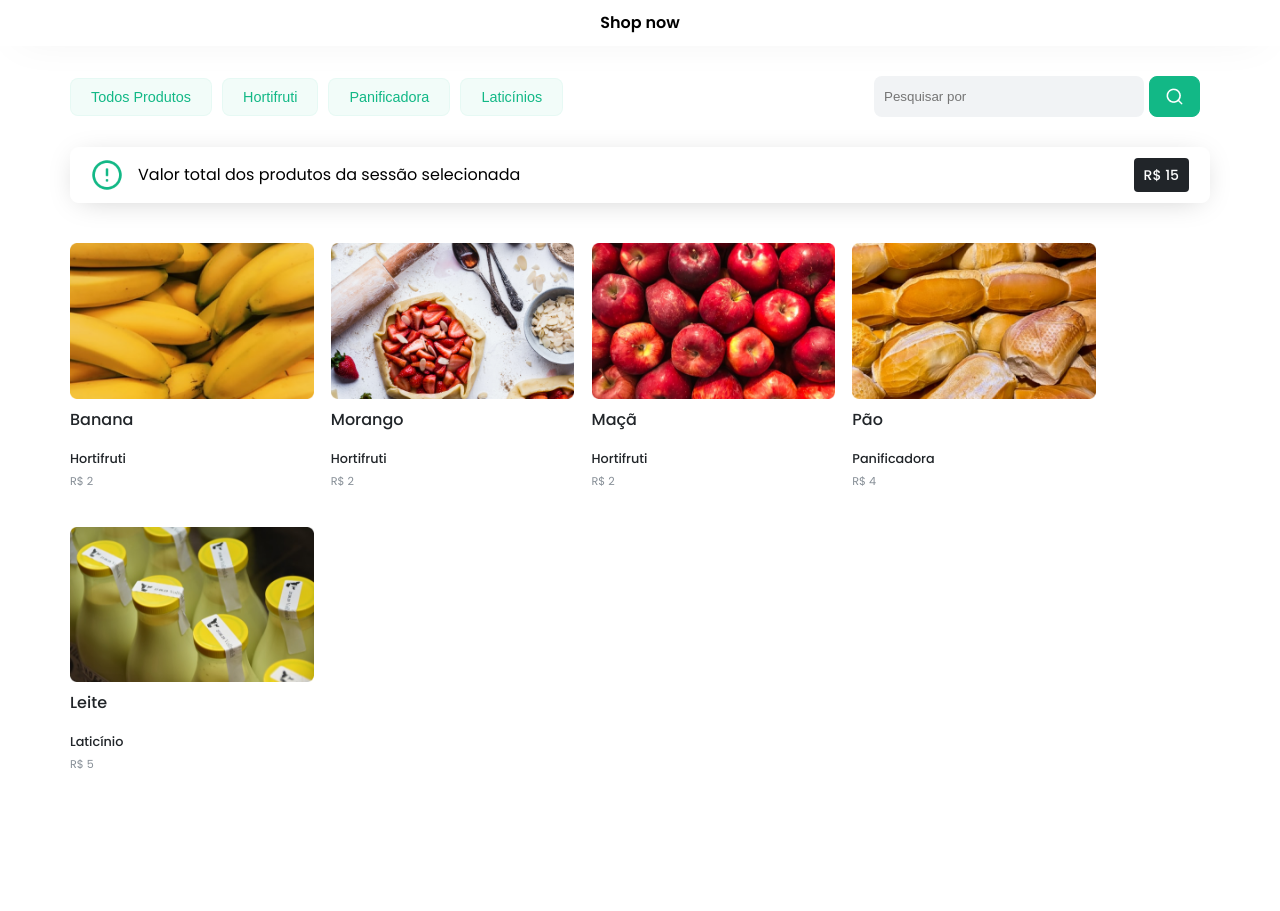
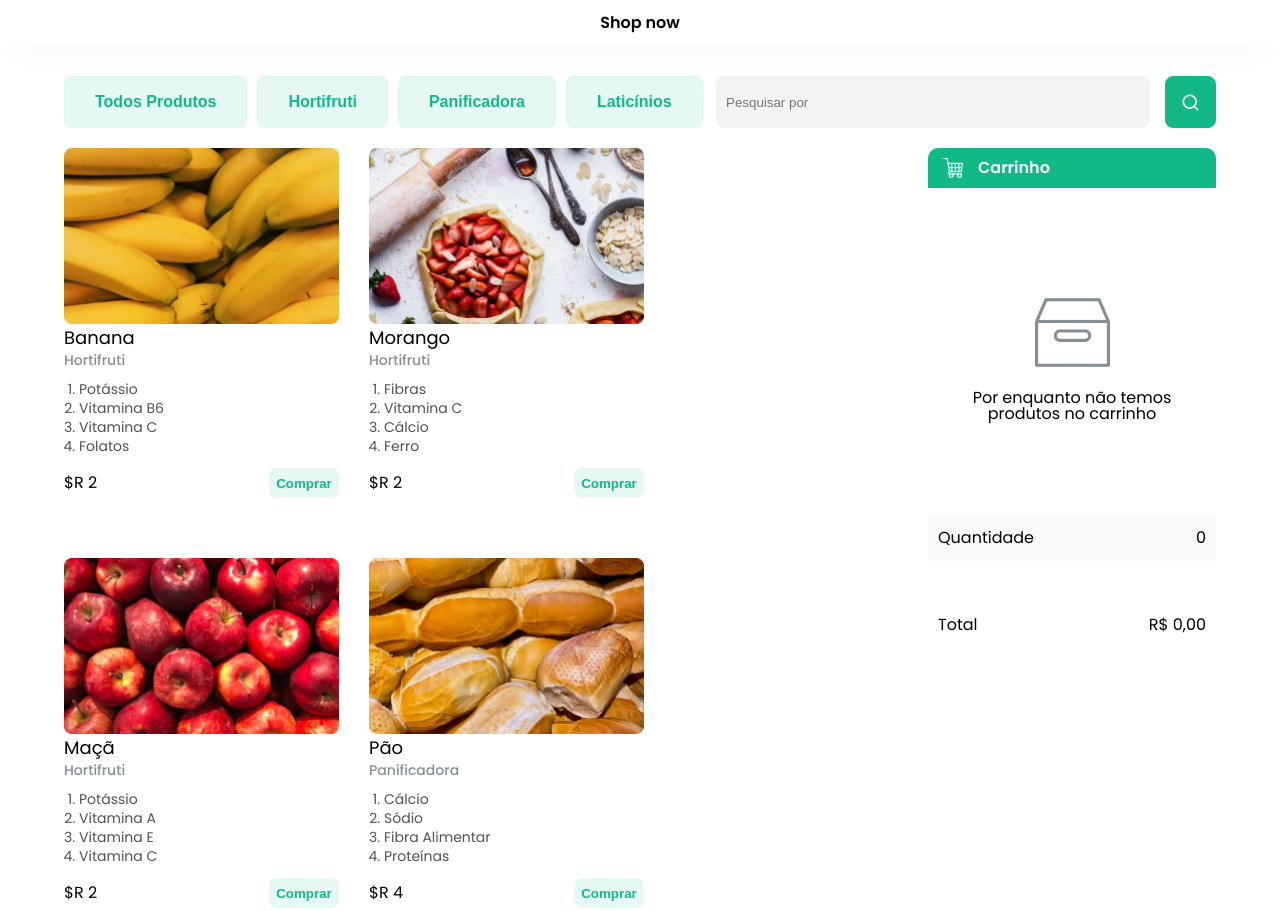
Before and after one commit to Kenzie-Academy-Brasil-Developers/entrega-lista-produtos-m2-sprint-1b-Noodle1616, a plain HTML site: page index.html in a window 1280 px wide. Shown: the top 911 px of the page. Before the commit the page ends 811 px from the top, so only its background shows below. Drawn offline with Linux system fonts and the light colour scheme.

Commit message:
Atualização

```diff
--- a/index.html
+++ b/index.html
@@ -1,11 +1,12 @@
 <!DOCTYPE html>
-<html lang="en">
+<html lang="pt-BR">
   <head>
     <meta charset="UTF-8" />
     <meta http-equiv="X-UA-Compatible" content="IE=edge" />
     <meta name="viewport" content="width=device-width, initial-scale=1.0" />
     <link rel="stylesheet" href="./src/css/reset.css" />
-    <link rel="stylesheet" href="./src/css/style.css" />
+    <!-- <link rel="stylesheet" href="./src/css/style.css" /> -->
+    <link rel="stylesheet" href="./src/css/style2.css">
     <link rel="preconnect" href="https://fonts.googleapis.com" />
     <link rel="preconnect" href="https://fontawesome.com" />
     <link rel="preconnect" href="https://fonts.gstatic.com" crossorigin />
@@ -51,13 +52,14 @@
           </button>
         </div>
       </section>
-      <section class="priceContainer">
+      <section class=" loja">
+      <!-- <section class="priceContainer">
         <div>
             <img src="./src/img/alert-circle.png" alt="exclamação de alerta">
             <p>Valor total dos produtos da sessão selecionada</p>
         </div>
         <span class="valorTotal">R$ 0.00</span>
-      </section>
+      </section> -->
       <!-- CONTAINER DE PRODUTOS -->
       <section class="containerVitrine">
         <div class="containerListaProdutos">
@@ -77,6 +79,39 @@
                 </ul>
         </div>
       </section>
+      <section class="carrinho">
+
+          <header>
+            <img class="icone" src="./src/img/carrinho.png" alt="Carrinho de Compra">
+            <h2>Carrinho</h2>
+          </header>
+          <ul class="carrinho_list">
+            <!-- <li>
+              <img src="./src/img/maça.png" alt="Imagem maçã">
+              <div>
+              <h3>Maçã</h3>
+              <span>Hortifruti</span>
+              <p>R$ 2.00</p>
+              </div>
+              <button>X</button>
+            </li> -->
+            <!-- <div class="carrinho_vazio">
+              <img src="./src/img/Empty-Box-icon.png" alt="carrinho vazio" width="75px">
+              <p>Por enquanto não temos produtos no carrinho</p>
+            </div> -->
+          </ul>
+        <section class="info">
+          <div class="quantidade info_style">
+            <p> Quantidade </p>
+            <p class="quantidade_valor"> 0 </p>
+          </div>
+          <div class="info_style">
+            <p> Total</p>
+            <p class= "preco"> R$ 0,00</p>
+          </div>
+        </section>
+      </section>
+    </section>
     </main>
     <script src="./src/js/dataProdutos.js"></script>
     <script src="./src/js/script.js"></script>
--- a/src/css/style.css
+++ b/src/css/style.css
@@ -22,7 +22,7 @@ margin: 0 70px;
 
 .filtersContainer {
 display: flex;
-justify-content: space-between;
+/* justify-content: space-between; */
 align-items: center;
 padding: 30px 0;
 }
@@ -133,10 +133,12 @@ width: 100%;
 .containerListaProdutos ul {
 list-style: none;
 display: flex;
+flex-direction: column;
 flex-wrap: wrap;
 justify-content: space-between;
 margin-top: 40px;
 width: 90%;
+background-color: rgb(161, 114, 52);
 }
 
 .containerListaProdutos ul li {
--- /dev/null
+++ b/src/css/style2.css
@@ -0,0 +1,274 @@
+body {
+    font-family: "Poppins", sans-serif;
+}
+header {
+    text-align: center;
+    padding: 15px;
+    font-weight: 600;
+    background: #ffffff;
+    box-shadow: 0px 4px 40px -20px rgba(0, 0, 0, 0.25);
+    margin-bottom: 30px;
+}
+main {
+    margin: 0 auto;
+    width: 90%;
+}
+.filtersContainer {
+    display: flex;
+    justify-content: start;
+    flex-direction: column;
+}
+#botoesContainer {
+    display: flex;
+    overflow-x: scroll;
+
+}
+.estiloGeralBotoes {
+    border: 1.5px solid rgba(18, 184, 134, 0.05);
+    background: rgb(18, 184, 134, 0.1);
+    border-radius: 8px;
+    padding: 0px 30px;
+    height: 52px;
+    cursor: pointer;
+    font-weight: 500;
+    color: #12B886;
+    font-weight: 600;
+    font-size: 1rem;
+    margin-right: 10px;
+}
+#botoesContainer::-webkit-scrollbar{
+    width: 0;
+}
+.estiloGeralBotoes--filter:hover {
+    background-color: #12b886;
+    color: #ffffff;
+    transition: ease-in-out 0.2s;
+}
+.botoesClickStyle {
+    background-color: #12b886;
+    color: #ffffff;
+}
+.containerBuscaPorNome {
+    display: flex;
+}
+.campoBuscaPorNome {
+    border: none;
+    padding: 0 10px;
+    background: #F1F3F5;
+    border-radius: 8px;
+    margin-right: 15px;
+    width: 100%;
+    color: #515252;
+    font-weight: 400;
+    height: 52px;
+}
+.estiloGeralBotoes--botaoBuscaPorNome {
+    display: flex;
+    flex-direction: row;
+    justify-content: center;
+    align-items: center;
+    padding: 10px 15px;
+    background: #12b886;
+    border: 1.5px solid #12b886;
+    border-radius: 8px;
+    margin: 0px;
+}
+.loja{
+    display: flex;
+    flex-direction: column;
+}
+.card h3{
+    font-size: 18px;
+}
+.card div {
+    display: flex;
+    align-items: center;
+    gap: 15px;
+}
+.card div img {
+    width: 2rem;
+}
+.card span {
+    border-radius: 4px;
+    color: #868E96;
+    font-style: normal;
+    font-weight: 500;
+    font-size: 14px;
+}
+
+/*  */
+
+.containerVitrine {
+    display: flex;
+    max-width: 100%;
+    margin-top: 20px;
+}
+.containerListaProdutos {
+    max-width: 100%;
+}
+.containerListaProdutos ul {
+    display: flex;
+    flex-wrap: nowrap;
+    justify-content: space-between;
+    overflow-x: scroll;
+    gap: 20px;
+}
+.card {
+    border-radius: 8px;
+    transition: ease-in-out 0.1s;
+    margin-bottom: 30px;
+    height: 300px;
+    display: flex;
+    flex-direction: column;
+    justify-content: space-between;
+}
+.card:hover {
+    box-shadow: 3px 3px 13px 1px rgb(146 146 146);
+}
+.containerListaProdutos ul li img {
+    width: 275px;
+}
+.icone{
+    width: 20px;
+    height: 20px;
+    object-fit: contain;
+}
+.carrinho{
+    display: flex;
+    flex-direction: column;
+    height: 250px;
+    margin-top: 30px;
+}
+.carrinho_vazio{
+    display: flex;
+    flex-direction: column;
+    justify-content: center;
+    align-items: center;
+    height: 100%;
+    width: 200px;
+    gap: 20px;
+    margin: 0 auto;
+    text-align: center;
+}
+.carrinho header{
+    background-color: #12B886;
+    height: 40px;
+    display: flex;
+    gap: 15px;
+    align-items: center;
+    color: white;
+    border-radius: 10px 10px 0px 0px;
+}
+.carrinho ul{
+margin-top: -15px;
+height: 70%;
+list-style: none;
+overflow-y: auto;
+}
+.carrinho li{
+    display: flex;
+    gap: 10px;
+    margin-bottom: 15px;
+}
+.carrinho ul li img{
+    width: 70px;
+    height: 70px;
+    object-fit: cover;
+    border-radius: 8px;
+}
+.carrinho ul li div{
+    width: 100%;
+    display: flex;
+    flex-direction: column;
+    justify-content: space-between;
+}
+.carrinho li button{
+    width: 25px;
+    height: 25px;
+    border: none;
+    background-color: transparent;
+    color: red;
+    font-weight: 600;
+    margin-right: 10px;
+    cursor: pointer;
+}
+.info{
+    height: 30%;
+    display: flex;
+    flex-direction: column;
+    justify-content: space-between;
+}
+.quantidade{
+    background-color: #F8F9FA;
+}
+.info_style{
+    display: flex;
+    justify-content: space-between;
+    padding: 15px 10px;
+}
+.card ol{
+    transform: scale(0);
+    position: absolute;
+}
+.card div{
+    display: flex;
+    justify-content: space-between;
+    align-items: center;
+}
+.card div button{
+    height: 30px;
+    width: 70px;
+    border: none;
+    border-radius: 8px;
+    background-color: rgb(18, 184, 134, 0.1);
+    color: #12B886;
+    font-weight: 600;
+    cursor: pointer;
+}
+
+@media (min-width: 768px){
+    .filtersContainer{
+        flex-direction: row;
+        justify-content: space-between;
+    }
+    .containerBuscaPorNome{
+        width: 500px;
+    }
+    .loja{
+        flex-direction: row;
+        gap: 20px;
+        max-width: 100%;
+        justify-content: space-between;
+    }
+    .containerVitrine {
+        max-width: 70%;
+    }
+    .carrinho{
+        height: 500px;
+        width: 25%;
+        margin-top: 20px;
+    }
+    .containerListaProdutos ul {
+        flex-wrap: wrap;
+        overflow-x: visible;
+        overflow-y: auto;
+        gap: 30px;
+        justify-content: start;
+    }
+    .card {
+        height: 350px;
+    }
+    .card ol{
+        font-size: 14px;
+        height: 80px;
+        margin-top: 10px;
+        color: #515252;
+        padding: 0px 15px;
+        transform: scale(1);
+        position: static;
+    }
+    .card ol li{
+        margin-bottom: 5px;
+        list-style: decimal;
+    }
+}
--- a/src/js/dataProdutos.js
+++ b/src/js/dataProdutos.js
@@ -1,37 +1,122 @@
+// const produtos = [
+//     {
+//         nome: 'Banana',
+//         preco: 2,
+//         secao: 'Hortifruti',
+//         categoria: 'fruta',
+//         img: "./src/img/banana.png"
+//     },
+//     {
+//         nome: 'Morango',
+//         preco: 2,
+//         secao: 'Hortifruti',
+//         categoria: 'fruta',
+//         img: './src/img/morango.png'
+//     },
+//     {
+//         nome: 'Maçã',
+//         preco: 2,
+//         secao: 'Hortifruti',
+//         categoria: 'fruta',
+//         img: './src/img/maça.png'
+//     },
+//     {
+//         nome: 'Pão',
+//         preco: 4,
+//         secao: 'Panificadora',
+//         categoria: 'Pães',
+//         img: './src/img/pao.png'
+//     },
+//     {
+//         nome: 'Leite',
+//         preco: 5,
+//         secao: 'Laticínio',
+//         categoria: 'Leite',
+//         img: './src/img/leite.png'
+//     }
+// ]
+
 const produtos = [
     {
+      id: 1,
       nome: 'Banana',
-        preco: 2,
+      preco: '2',
       secao: 'Hortifruti',
       categoria: 'fruta',
-        img: "./src/img/banana.png"
+      img: "./src/img/banana.png",
+      promocao: true,
+      precoPromocao: '1.00',
+      componentes: [
+        'Potássio',
+        'Vitamina B6',
+        'Vitamina C',
+        'Folatos'
+      ]
     },
     {
+      id: 2,
       nome: 'Morango',
-        preco: 2,
+      preco: '2',
       secao: 'Hortifruti',
       categoria: 'fruta',
-        img: './src/img/morango.png'
+      img: './src/img/morango.png',
+      promocao: false,
+      precoPromocao: '0',
+      componentes: [
+        'Fibras',
+        'Vitamina C',
+        'Cálcio',
+        'Ferro'
+      ]
     },
     {
+      id: 3,
       nome: 'Maçã',
-        preco: 2,
+      preco: '2',
       secao: 'Hortifruti',
       categoria: 'fruta',
-        img: './src/img/maça.png'
+      img: './src/img/maça.png',
+      promocao: true,
+      precoPromocao: '1.50',
+      componentes: [
+        'Potássio',
+        'Vitamina A',
+        'Vitamina E',
+        'Vitamina C'
+      ]
     },
     {
+      id: 4,
       nome: 'Pão',
-        preco: 4,
+      preco: '4',
       secao: 'Panificadora',
       categoria: 'Pães',
-        img: './src/img/pao.png'
+      img: './src/img/pao.png',
+      promocao: true,
+      precoPromocao: '2.50',
+      componentes: [
+        'Cálcio',
+        'Sódio',
+        'Fibra Alimentar',
+        'Proteínas'
+      ]
     },
     {
+      id: 5,
       nome: 'Leite',
-        preco: 5,
-        secao: 'Laticínio',
+      preco: '5',
+      secao: 'Laticinio',
       categoria: 'Leite',
-        img: './src/img/leite.png'
-    }
+      img: './src/img/leite.png',
+      promocao: false,
+      precoPromocao: '1.00',
+      componentes: [
+        'Carboidratos',
+        'Proteínas',
+        'Gorduras totais'
       ]
+    },
+  ]
+
+  let listaDeCompras = []
+  let valorTotal = [2,3]
--- a/src/js/script.js
+++ b/src/js/script.js
@@ -1,21 +1,38 @@
 const lista = document.querySelector ('.lista')
-let valorTotal = []
-const valores = document.querySelector ('.valorTotal')
+const carrinho = document.querySelector ('.carrinho_list')
+const valores = document.querySelector ('.preco')
+const quantidade = document.querySelector ('.quantidade_valor')
 
 function criarCard (produto) {
-    nome                = produto.nome
-    preco               = produto.preco
-    secao               = produto.secao
-    categoria           = produto.categoria
-    image               = produto.img
+    let id                  = produto.id
+    let nome                = produto.nome
+    let preco               = produto.preco
+    let secao               = produto.secao
+    let categoria           = produto.categoria
+    let image               = produto.img
+    let componentes         = listaComponente(produto.componentes)
 
-    let item = document.createElement ('li')
-    item.innerHTML = `
-        <img src="${image}" alt="Imagem ${nome}">
-        <h3>${nome}</h3>
-        <span>${secao}</span>
-        <p>R$ ${preco}</p>
-    `
+    let item            = document.createElement ('li')
+    let img             = document.createElement ('img')
+    let h3              = document.createElement ('h3')
+    let span            = document.createElement ('span')
+    let p               = document.createElement ('p')
+    let div             = document.createElement ('div')
+    let button          = document.createElement ('button')
+
+    componentes.classList = 'componentes'
+    item.classList      = 'card'
+    img.src             = image
+    img.title           = nome
+    h3.innerText        = nome
+    span.innerText      = secao
+    p.innerText         = `$R ${preco}`
+    button.innerText    = "Comprar"
+    button.id           = id
+
+    div.append (p, button)
+    item.append (img, h3,span, componentes, div)
+
     return item
 }
 
@@ -35,18 +52,14 @@ function filtrar (evento) {
         return filtrarElementos("Panificadora")
 
     }else if(btn.innerText === "Laticínios"){
-        return filtrarElementos("Laticínio")
+        return filtrarElementos("Laticinio")
     }
 }
 
 function adicionandoNaLista (listaDeProduto){
     lista.innerHTML = ""
-    valorTotal = []
     listaDeProduto.forEach((produto) => { let card = criarCard(produto)
-        valorTotal.push(produto.preco)
     lista.append(card)})
-    exibirValor(valorTotal.reduce((a, b) => a + b))
-
 }
 adicionandoNaLista(produtos)
 
@@ -59,7 +72,7 @@ function filtrarElementos (produto){
             let card = criarCard(elemento)
 
             valorTotal.push(elemento.preco)
-            exibirValor(valorTotal.reduce((a, b) => a + b))
+            // exibirValor(valorTotal.reduce((a, b) => a + b))
             return lista.append(card)
         }
     })
@@ -84,8 +97,6 @@ function filtroNome (listaDeProduto, nomeProduto){
     valorTotal = []
     const produtoNome = listaDeProduto.filter ((elemento) => {
         if(elemento.nome.toLowerCase().includes(nomeProduto.toLowerCase())){
-            valorTotal.push(elemento.preco)
-            exibirValor(valorTotal.reduce((a, b) => a + b))
             let card = criarCard(elemento)
             return lista.append(card)
         }
@@ -100,19 +111,94 @@ function atualizarValor (){
    return precos
 }
 
-// function callbackReduce (a , b){
-//     return a + b
-// }
+let xxx = document.querySelector ('.xxx')
+function listaComponente (produto){
+    let ol = document.createElement ('ol')
+    produto.forEach((element, i) => {
+        let li = document.createElement('li')
+        li.innerText = element
+        ol.append(li)
+    });
+    return ol
+}
 
-// function reduce (){
-// const imprimir = valorTotal.reduce((elemento, index,) => {
-//     for(let i = 0; i < valorTotal.length; i++){
-//         return callbackReduce (elemento, index)
-//     }
-// })
-// return imprimir
-// }
+function listandoNoCarrinho(itens){
 
-function exibirValor (valor){
-    valores.innerText = `R$ ${valor}`
+    if(listaDeCompras == ""){
+        carrinho.innerHTML = `
+        <div class="carrinho_vazio">
+            <img src="./src/img/Empty-Box-icon.png" alt="carrinho vazio" width="75px">
+            <p>Por enquanto não temos produtos no carrinho</p>
+        </div>
+        `
+    }else if(listaComponente != ''){
+        carrinho.innerHTML = ""
+        itens.forEach((produto) => { let card = criarCard2(produto)
+        carrinho.append(card)})
+    }
 }
+listandoNoCarrinho(listaDeCompras)
+function criarCard2 (produto){
+    let nome                = produto.nome
+    let preco               = produto.preco
+    let secao               = produto.secao
+    let image               = produto.img
+
+    let li                  = document.createElement ('li')
+
+    li.innerHTML = `
+    <img src="${image}" alt="${nome}">
+    <div>
+        <h3>${nome}</h3>
+        <span>${secao}</span>
+        <p>R$ ${preco}</p>
+    </div>
+    <button>X</button>
+    `
+    return li
+}
+
+lista.addEventListener('click', comprar)
+
+function comprar (event){
+    origemClick = event.target
+    if(origemClick.tagName === 'BUTTON'){
+        for(let i = 0; i < produtos.length; i++){
+            if(origemClick.id == produtos[i].id){
+                listaDeCompras.push(produtos[i])
+            }
+        }
+        listandoNoCarrinho(listaDeCompras)
+        somarValor()
+    }
+}
+
+carrinho.addEventListener ('click', removerItem)
+
+function removerItem (event){
+    origemClick = event.target
+    let index
+    if(origemClick.tagName == 'BUTTON'){
+
+        for(let i = 0; i < listaDeCompras,length; i++){
+            if(origemClick.id == listaDeCompras[i].id){
+                index = i
+            }
+        }
+        listaDeCompras.splice(index, 1)
+        listandoNoCarrinho(listaDeCompras)
+        somarValor()
+    }
+}
+
+function somarValor(){
+    let total = 0
+    let quantidadeValor = 0
+
+    for(let i = 0; i < listaDeCompras.length; i++){
+        total += Number(listaDeCompras[i].preco)
+        quantidadeValor += 1
+    }
+    quantidade.innerText = `${quantidadeValor}`
+    valores.innerText = `R$ ${total}`
+}
```
Also changed, not shown: src/img/Empty-Box-icon.png (added), src/img/carrinho.png (added). Lines whose indentation alone changed are shown as unchanged.
